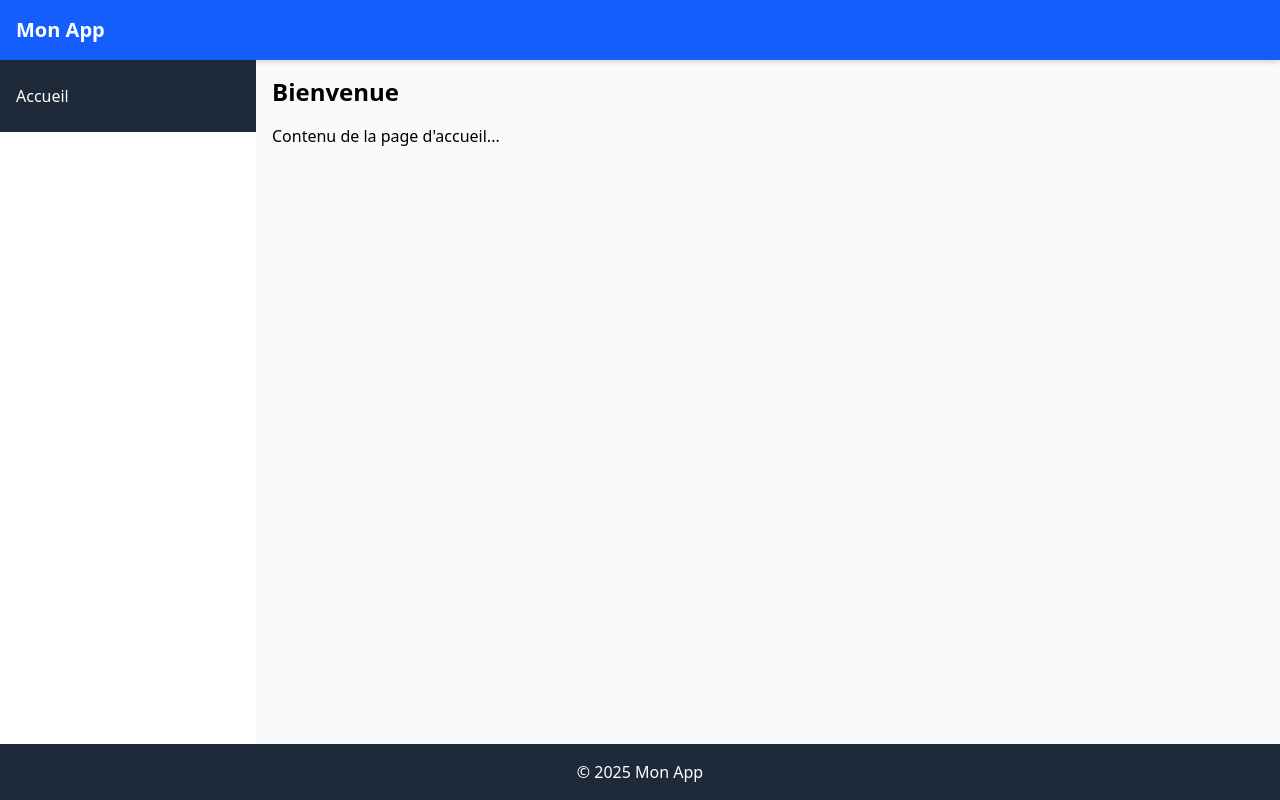
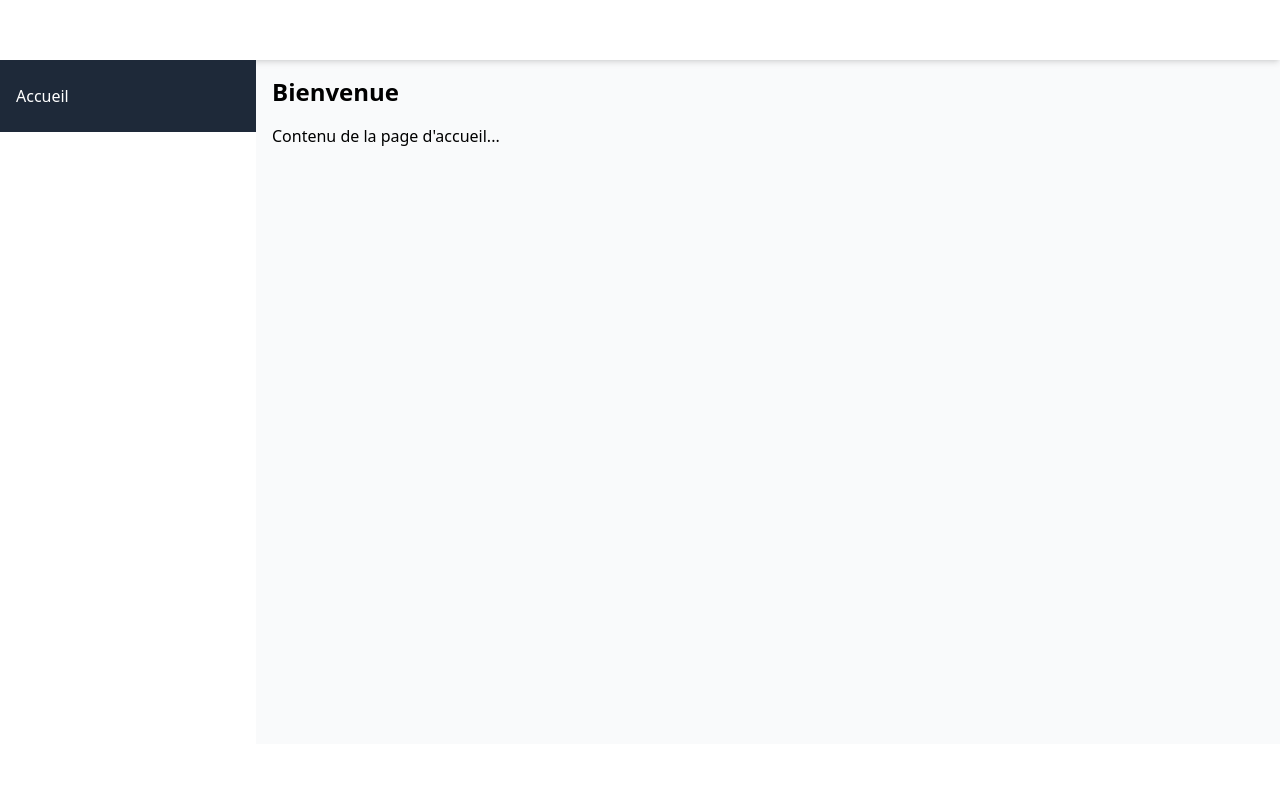
Before and after one commit to arolle11/vue3-boilerplate, a Vue app: page / in a window 1280 px wide. Built offline with nearby package versions, Linux system fonts and the light colour scheme.

Commit message:
navigation and side bar structure

```diff
--- a/src/App.vue
+++ b/src/App.vue
@@ -1,11 +1,11 @@
 <template>
-  <div class="min-h-screen flex flex-col relative">
+  <div class="min-h-screen flex flex-col">
     <AppHeader />
-    <div class="flex flex-1 relative">
+    <div class="flex flex-1">
       <AppSidebar />
       <div
         v-if="uiStore.isSidebarOpen"
-        class="fixed inset-0 bg-black bg-opacity-50 z-40 md:hidden"
+        class="inset-0 bg-black bg-opacity-50 z-40 md:hidden"
         @click="uiStore.toggleSidebar"
       ></div>
       <main class="flex-1 p-4 bg-gray-50">
--- a/src/components/layout/AppFooter.vue
+++ b/src/components/layout/AppFooter.vue
@@ -1,5 +1,5 @@
 <template>
-  <footer class="bg-gray-800 text-white p-4 mt-auto z-40">
+  <footer class="relative text-white p-4 mt-auto z-40">
     <div class="container mx-auto text-center">
       <p>&copy; 2025 Mon App</p>
     </div>
--- a/src/components/layout/AppHeader.vue
+++ b/src/components/layout/AppHeader.vue
@@ -5,7 +5,7 @@ const uiStore = useUIStore();
 </script>
 
 <template>
-  <header class="bg-blue-600 text-white p-4 shadow-md z-40">
+  <header class="relative text-white p-4 shadow-md z-40">
     <div class="container mx-auto flex justify-between items-center">
       <button
         @click="uiStore.toggleSidebar"
--- a/src/components/layout/AppSidebar.vue
+++ b/src/components/layout/AppSidebar.vue
@@ -14,7 +14,7 @@ const closeSidebar = () => {
 
 <template>
   <aside
-    class="bg-gray-800 text-white w-64 fixed md:static h-full transition-all duration-300 z-1000"
+    class="absolute bg-gray-800 text-white w-64 md:static h-full transition-all duration-300 z-1000"
     :class="{
       '-translate-x-full md:translate-x-0': !uiStore.isSidebarOpen,
       'translate-x-0': uiStore.isSidebarOpen,
```
